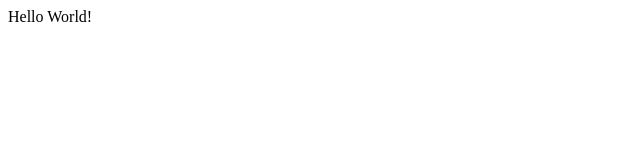
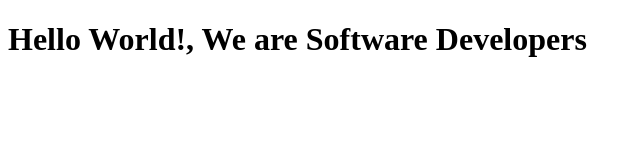
Before and after one commit to akkminn/microverse_project, a plain HTML site: page index.html in a window 1280 px wide. Shown: the whole page, without its empty margins (0-642 px from the left). Drawn offline with Linux system fonts and the light colour scheme.

Commit message:
modified index text to Hello world We are developers

```diff
--- a/index.html
+++ b/index.html
@@ -4,6 +4,6 @@
         <title>Hello!</title>
     </head>
     <body>
-        Hello World!
+        <h1> Hello World!, We are Software Developers </h1>
     </body>
 </html>
```
